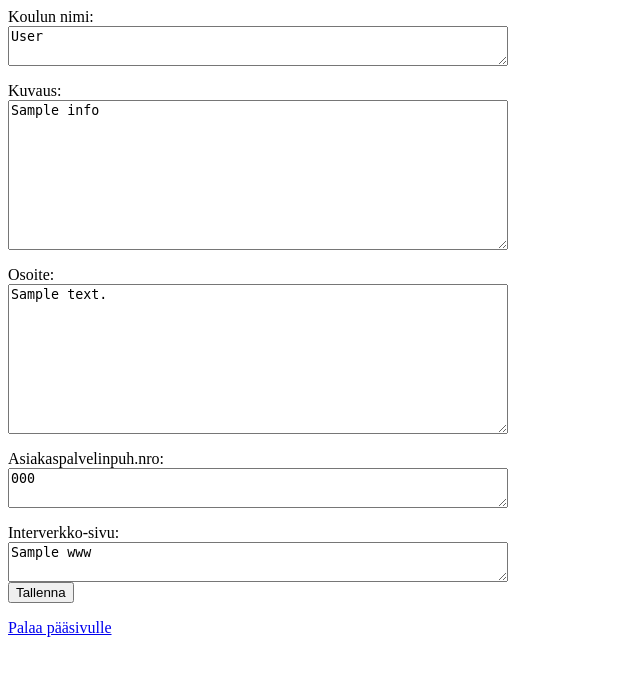
After one commit to rujaraju/kielipelisovellus, a Flask app: template templates/editschool.html in a window 1280 px wide. The commit adds this page. Shown: the top 676 px of the page, without its empty margins (0-640 px from the left). Run offline with Flask 2, Linux system fonts and the light colour scheme; the template is opened without the code that fills it: most values are stand-ins (such as "Sample title", 1, 10 or a date in 2020).

Commit message:
can view schoolinfo

```diff
--- a/app.py
+++ b/app.py
@@ -42,6 +42,10 @@ def newgame():
 
 @app.route("/uusikoulu")
 def newschool():
+    return render_template("newschool.html")
+
+@app.route("/uusikurssi")
+def newcourse():
     return render_template("newschool.html")
 
 @app.route("/login",methods=["POST"]) # add message if wrong credentials
@@ -132,6 +136,15 @@ def game(game_id):
     session["game_id"] = game_id
     return render_template("game.html", gamename=gamename, sentences=sentences)
 
+@app.route("/kouluhallinta")
+def editschool():
+    if not session.get("school"):
+        return redirect("/")
+    sql = "SELECT * FROM schools WHERE id=:school_id"
+    result = db.session.execute(sql, {"school_id": session["school"]})
+    school = result.fetchone()
+    return render_template("editschool.html", school=school)
+
 @app.route("/playgame", methods=["POST"]) # to add here: page to show result from current game
 def playgame():
     answers = request.form.getlist("answer")
@@ -221,7 +234,7 @@ def creategame():
         sql = "INSERT INTO sentences (games_id, info, rightanswer) VALUES (:games_id, :info, :rightanswer)"
         db.session.execute(sql, {"games_id": games_id, "info": sentences[i], "rightanswer": rightanswers[i]})
     db.session.commit()
-    return redirect("/newgame")
+    return redirect("/omatpelit")
 
 @app.route("/createschool", methods=["POST"]) #to be done!!!
 def createschool():
--- /dev/null
+++ b/templates/editschool.html
@@ -0,0 +1,24 @@
+<form action="/editschool" method="POST">
+<p>Koulun nimi:<br>
+<textarea name="schoolname" style="width:500px; height:40px;">
+{{ school.schoolname }}
+</textarea>
+<p>Kuvaus:<br>
+<textarea name="info" style="width:500px; height:150px;">
+{{school.info}}
+</textarea>
+<p>Osoite:<br>
+<textarea name="address" style="width:500px; height:150px;">
+{{school.address}}
+</textarea>
+<p>Asiakaspalvelinpuh.nro:<br>
+<textarea name="phone" style="width:500px; height:40px;">
+{{school.phone}}
+</textarea>
+<p>Interverkko-sivu:<br>
+<textarea name="www" style="width:500px; height:40px;">
+{{school.www}}
+</textarea><br>
+<input type="submit" value="Tallenna">
+</form>
+<a href="/">Palaa pääsivulle</a>
--- a/templates/games.html
+++ b/templates/games.html
@@ -1,8 +1,8 @@
 <p>Hei, {{ session.firstname }}</p>
-<a href="/">Takaisin pääsivulle.</a>
 <h3>Valitse peli:</h3>
 {% for game in games %}
 <a href="/peli/{{ game.id }}">{{ game.gamename}}</a> <br>
 {% endfor %}
 <hr>
+<a href="/">Palaa pääsivulle</a><br />
 <a href="/logout">Kirjaudu ulos</a>
```
Also changed, not shown: README.md.
